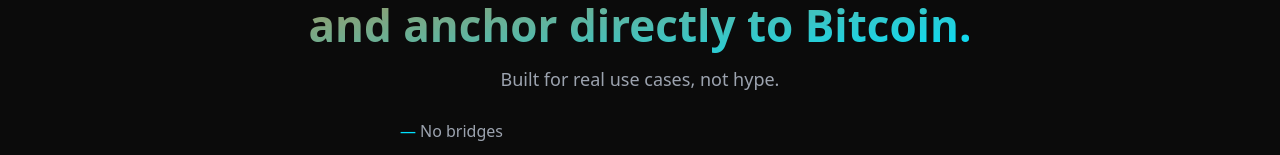
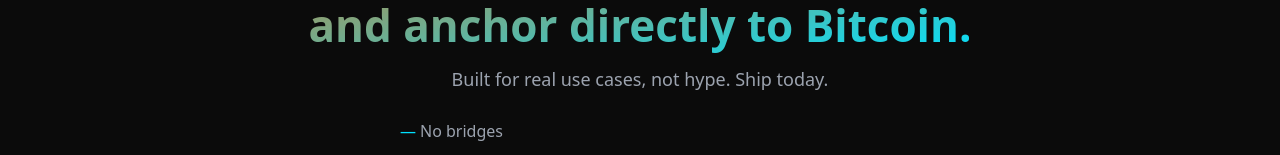
Before and after one commit to lanelayer/lanelayer.github.io, a React (Vite) app: page / in a window 1280 px wide. Shown: the part 529-684 px from the top of the page. Built offline with nearby package versions, Linux system fonts and the light colour scheme.

Commit message:
Update hero tagline to add "Ship today." call to action
Co-Authored-By: Claude Opus 4.6 <noreply@anthropic.com>

```diff
--- a/src/components/HeroLaneLayer.jsx
+++ b/src/components/HeroLaneLayer.jsx
@@ -21,7 +21,7 @@ export default function HeroLaneLayer() {
         <h1 className="hero-lane-title">
           Build real applications that pay with Bitcoin, run like cloud apps, and anchor directly to Bitcoin.
         </h1>
-        <p className="hero-lane-tagline">Built for real use cases, not hype.</p>
+        <p className="hero-lane-tagline">Built for real use cases, not hype. Ship today.</p>
         <ul className="hero-lane-bullets">
           <li>No bridges</li>
           <li>Bitcoin-anchored execution infrastructure</li>
```
